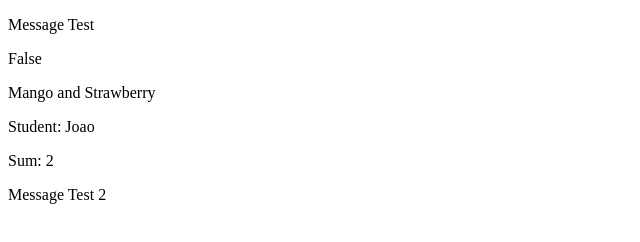
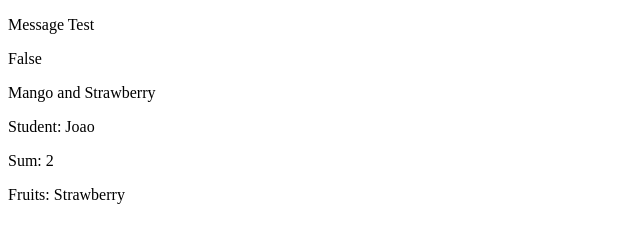
Before and after one commit to joaolessab/vue.js-in-1-day, a plain HTML site: page index.html in a window 1280 px wide. Shown: the full height of the page, 0-640 px from the left. Drawn offline with nearby package versions, Linux system fonts and the light colour scheme.

Commit message:
[METHODS]

```diff
--- a/index.html
+++ b/index.html
@@ -13,7 +13,7 @@
         <p>{{ fruits[1] + ' and ' + fruits[2] }}</p>
         <p>Student: {{ student.name }}</p>
         <p>Sum: {{ 1 + num1 }}</p>
-        <p>{{ fun() }}</p>
+        <p>{{ function1(2) }}</p>
     </div>
 
     <!-- First I have to load Vue Library, after it, I can write Vue.js commands -->
@@ -22,15 +22,20 @@
     <!-- Here's what is going to happen the magic -->
     <script>
         new Vue({
+            // Element of the component
             el: '#app',
+            // Data of the components
             data: {
                 msg: 'Message Test',
                 boolTest: false,
                 fruits: ['Apple', 'Mango', 'Strawberry'],
                 student: { name: 'Joao' },
-                num1: 1,
-                fun: function(){
-                    return 'Message Test 2'
+                num1: 1
+            },
+            // Methods of the whole component
+            methods: {
+                function1 (index){
+                    return 'Fruits: ' + this.fruits[index]
                 }
             }
         })
```
Also changed, not shown: 2 other files.
